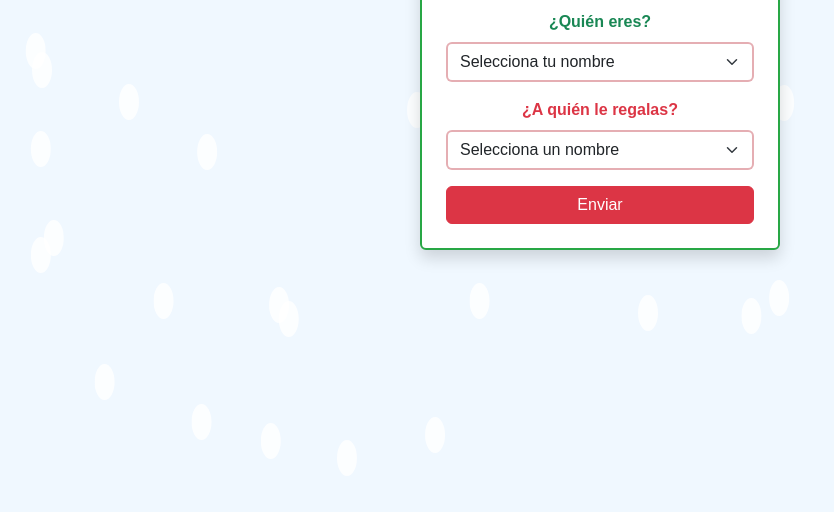
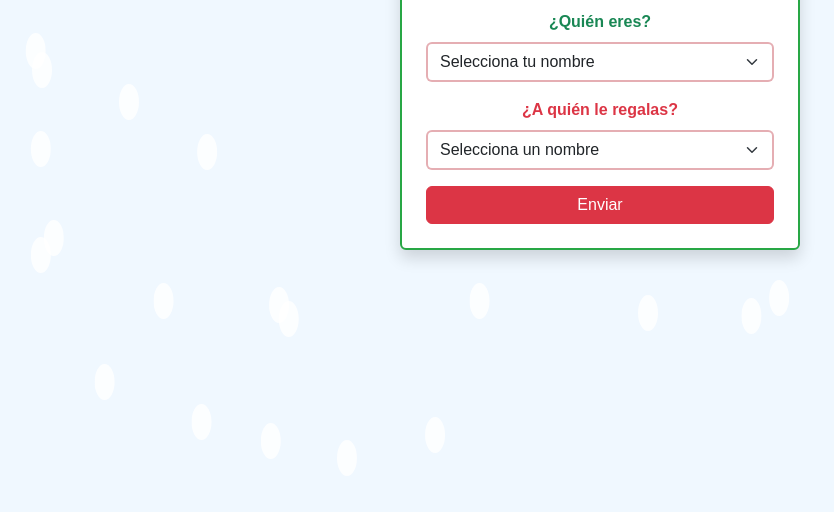
Before and after one commit to Elvis2025/NoTieneAngelito, a plain HTML site: page index.html in a window 1280 px wide. Shown: the part 319-831 px from the top of the page, without its empty margins (40-874 px from the left). Drawn offline with nearby package versions, Linux system fonts and the light colour scheme.

Commit message:
HotFix: Fijar el formulario

```diff
--- a/index.html
+++ b/index.html
@@ -14,8 +14,8 @@
     <div id="snowContainer"></div>
 
     <!-- Formulario Principal -->
-    <div class="container d-flex justify-content-center align-items-center vh-100">
-        <div class="card shadow p-4" style="max-width: 400px; width: 100%;">
+    <div class="container d-flex justify-content-center align-items-center vh-100 form-container">
+        <div class="card shadow p-4 form-container" style="max-width: 400px; width: 100%;">
             <h1 class="text-center mb-4 text-primary">Angelito NM</h1>
 
             <form id="regaloForm">
--- a/style.css
+++ b/style.css
@@ -13,6 +13,17 @@ body {
     position: relative;
     overflow: hidden;
 }
+
+.form-container {
+    position: fixed; /* Fija el contenedor en la pantalla */
+    top: 50%; /* Ajusta según tu diseño */
+    left: 50%;
+    transform: translate(-50%, -50%); /* Centra el formulario en la pantalla */
+    width: 90%;
+    max-width: 400px; /* Ajusta el tamaño según tus necesidades */
+    z-index: 1000; /* Asegúrate de que esté por encima de otros elementos */
+}
+
 .container {
     background:  transparent;
     padding: 20px;
```
